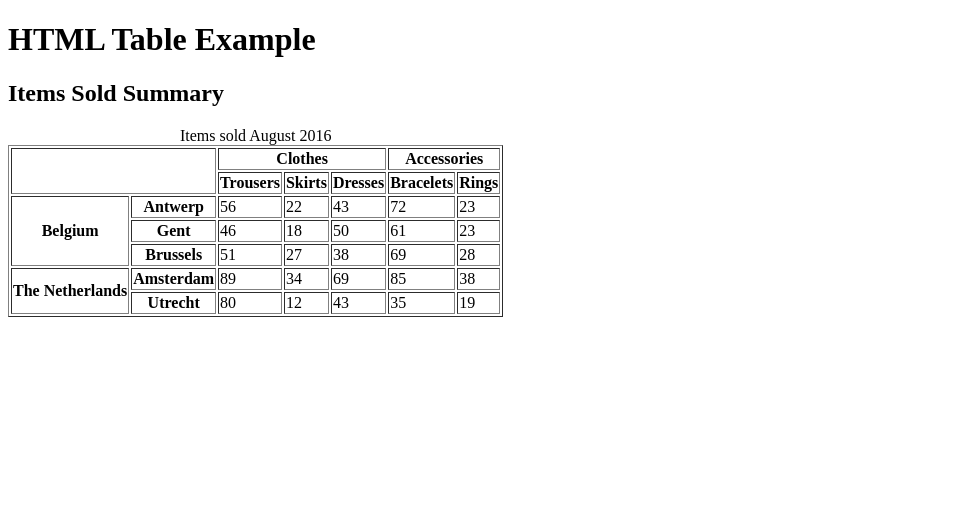
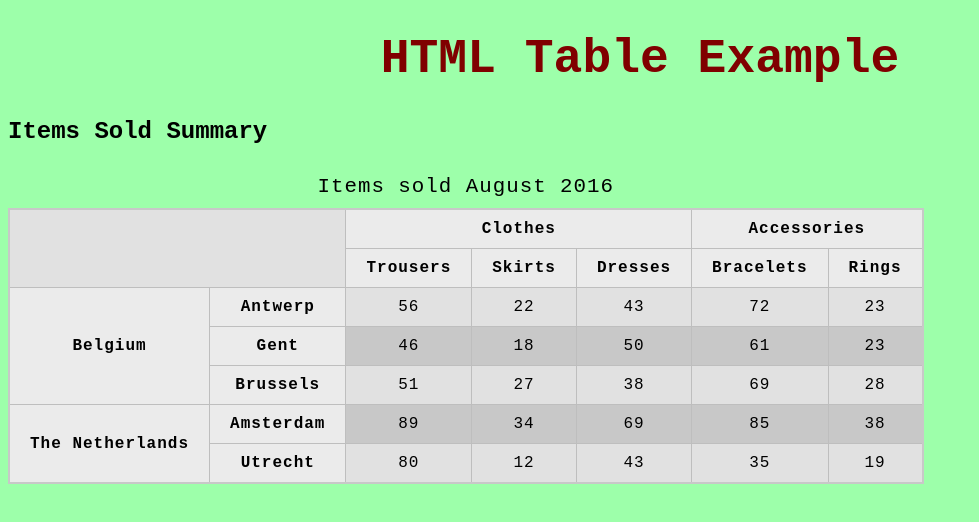
Before and after one commit to Kainan-Smith/24-25WebDesign, a plain HTML site: page tables.html in a window 1280 px wide. Shown: the whole page, without its empty margins (0-979 px from the left). Drawn offline with Linux system fonts and the light colour scheme.

Commit message:
Table css stuff

```diff
--- /dev/null
+++ b/css/styles.css
@@ -0,0 +1,35 @@
+body {
+    background-color: #9dffaa
+}
+
+h1 {
+    font-size: 3em;
+    text-align: center;
+    color: maroon
+}
+
+td, th {
+    border: 1px solid rgb(190, 190, 190); text-align:center;
+    padding: 10px 20px;
+}
+
+th {
+    background-color: rgb(235, 235, 235)
+}
+
+td {
+    text-align: center;
+}
+
+tr:nth-child(even) td {
+    background-color: rgb(200, 200, 200)
+}
+
+tr:nth-child(odd) td {
+    background-color: rgb(225, 225, 225)
+}
+
+caption {
+    padding: 10px;
+    font-size: 1.3em;
+}
--- a/tables.html
+++ b/tables.html
@@ -1,15 +1,16 @@
 <!DOCTYPE html>
-<html>
+<html style="font-family:'Courier New', sans-serif">
     <head>
         <meta charset="utf-8">
         <title>CIS Web Design | HTML Tables</title>
+        <link rel="stylesheet" href="css/styles.css">
     </head>
 
     <body>
         <h1>HTML Table Example</h1>
         <h2>Items Sold Summary</h2>
 
-        <table border="1">
+        <table style="border-collapse: collapse; border: 2px solid rgb(200, 200, 200); letter-spacing: 1px;">
             <caption>Items sold August 2016</caption>
 
             <thead>
```
